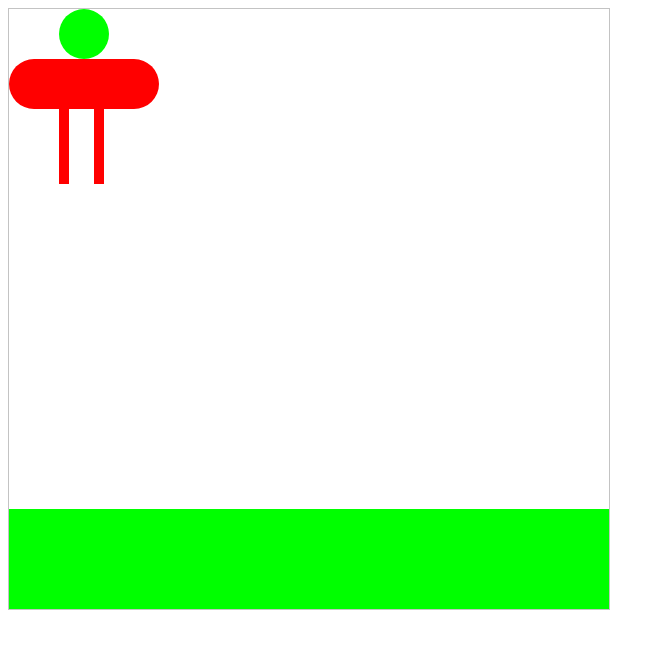
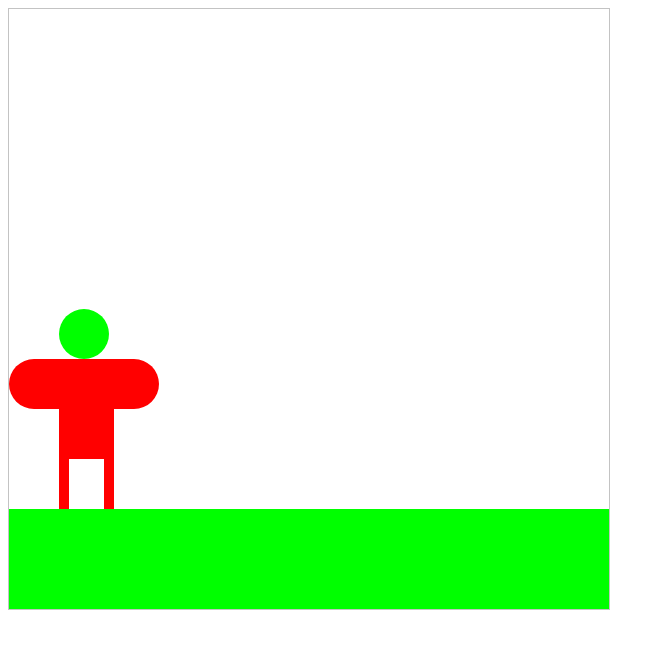
Before and after one commit to jganger-spivak/JSOS, a plain HTML site: page SALAD-master/canvastest.html in a window 1280 px wide. Shown: the whole page, without its empty margins (0-665 px from the left). Drawn offline with Linux system fonts and the light colour scheme.

Commit message:
Improving SilverCanvas Renderer

```diff
--- a/SALAD-master/canvastest.html
+++ b/SALAD-master/canvastest.html
@@ -13,17 +13,17 @@ Your browser does not support the HTML5 canvas tag.
 function Person() {
   this.renderSprite = function() {
     //Head
-    sc.circle("#00FF00", 75, 25, 25);
+    sc.circle("#00FF00", 75, 325, 25);
     //Body
-    sc.rect("#FF0000", 50, 50, 50, 50);
+    sc.rect("#FF0000", 50, 350, 50, 100);
     //Arms
-    sc.rect("#FF0000", 25, 50, 25, 50);
-    sc.circle("#FF0000", 25, 75, 25);
-    sc.rect("#FF0000", 100, 50, 25, 50);
-    sc.circle("#FF0000", 125, 75, 25);
+    sc.rect("#FF0000", 25, 350, 25, 50);
+    sc.circle("#FF0000", 25, 375, 25);
+    sc.rect("#FF0000", 100, 350, 25, 50);
+    sc.circle("#FF0000", 125, 375, 25);
     //Legs
-    sc.rect("#FF0000", 50, 75, 10, 100)
-    sc.rect("#FF0000", 85, 75, 10, 100)
+    sc.rect("#FF0000", 50, 375, 10, 125)
+    sc.rect("#FF0000", 95, 375, 10, 125)
   }
   return this;
 }
--- a/SALAD-master/silver.js
+++ b/SALAD-master/silver.js
@@ -121,5 +121,17 @@ function SilverCanvas() {
     this.ctx.arc(x, y, radius, 0, 2*Math.PI);
     this.ctx.fill();
   }
+
+  this.img = function(img, x, y) {
+	  var image = document.getElementById(img);
+	  this.ctx.drawImage(img, x, y);
+  }
+
+  this.line = function(color, x1, y1, x2, y2) {
+		this.ctx.strokeStyle = color;
+		this.ctx.moveTo(x1, y1);
+		this.ctx.lineTo(x2, y2);
+		this.ctx.stroke();
+  }
   return this;
 }
```
